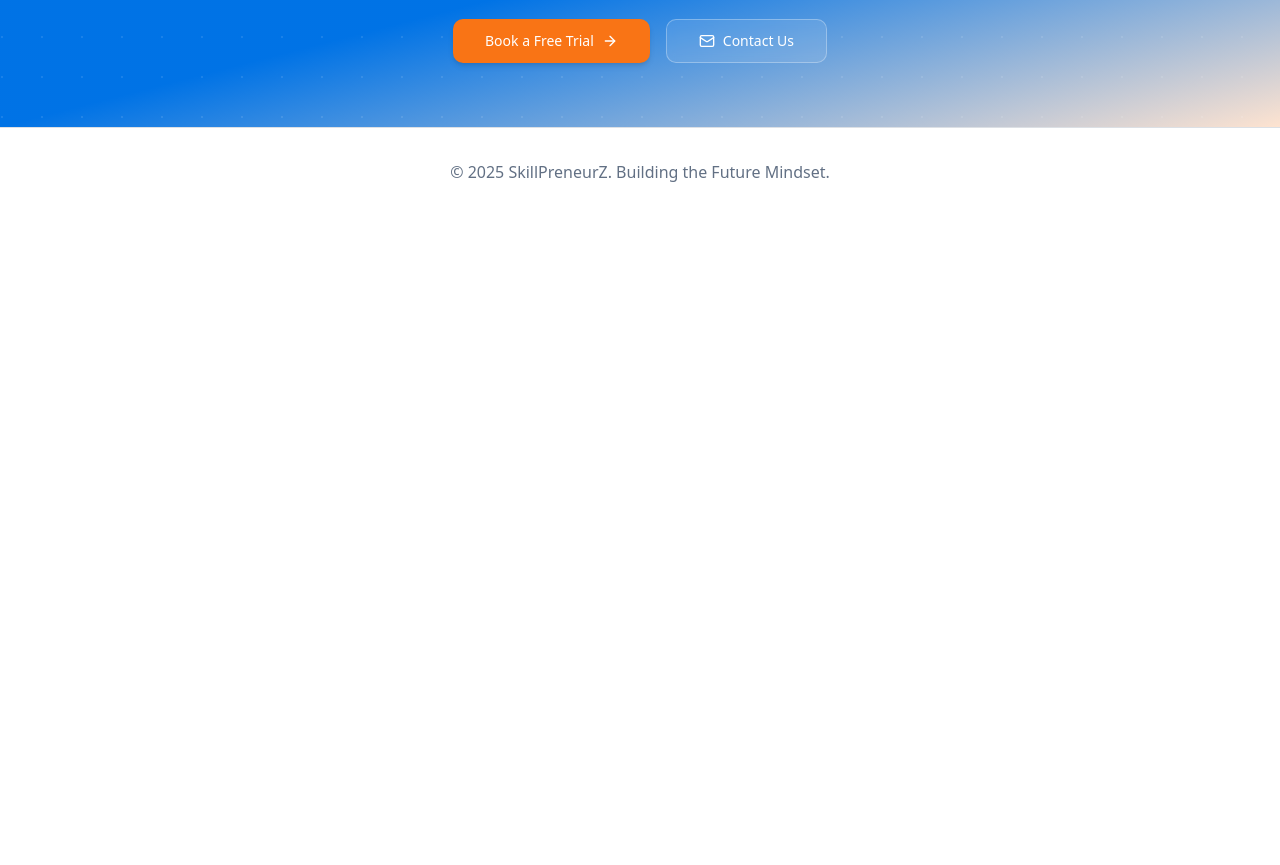
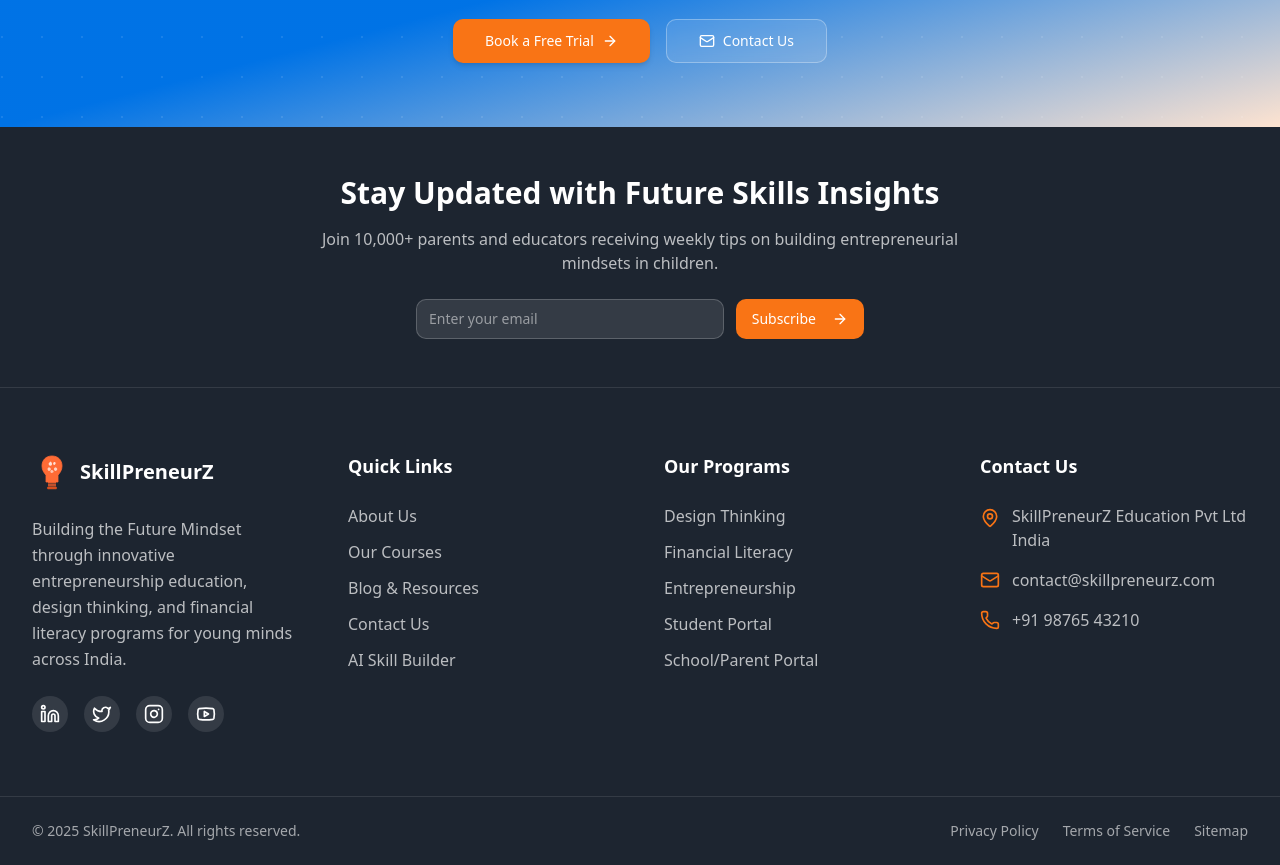
Before and after one commit to skpzskill/skill-lo-next, a Next.js app: page / in a window 1280 px wide. Shown: the part 3801-4666 px from the top of the page. Before the commit the page ends 4017 px from the top, so only its background shows below. Built offline with nearby package versions, Linux system fonts and the light colour scheme.

Commit message:
Fix: Move newsletter footer to homepage and add Back to Dashboard button in AI builder

```diff
--- a/src/app/HomeClient.tsx
+++ b/src/app/HomeClient.tsx
@@ -8,6 +8,7 @@ import Mission from "@/components/Mission";
 import Features from "@/components/Features";
 import Programs from "@/components/Programs";
 import CTA from "@/components/CTA";
+import Footer from "@/components/Footer";
 import JoinDialog from "@/components/JoinDialog";
 
 const HomeClient = () => {
@@ -24,11 +25,8 @@ const HomeClient = () => {
                 <Programs />
                 <CTA onJoinClick={() => setJoinDialogOpen(true)} />
             </main>
-            <footer className="py-8 bg-card border-t border-border">
-                <div className="container mx-auto px-4 text-center text-muted-foreground">
-                    <p>© 2025 SkillPreneurZ. Building the Future Mindset.</p>
-                </div>
-            </footer>
+
+            <Footer />
 
             <JoinDialog open={joinDialogOpen} onOpenChange={setJoinDialogOpen} />
         </div>
--- a/src/app/courses/CoursesClient.tsx
+++ b/src/app/courses/CoursesClient.tsx
@@ -4,7 +4,6 @@ import { useState } from 'react';
 import Link from 'next/link';
 import { Clock, Users, Award, CheckCircle, ArrowRight, Star } from 'lucide-react';
 import Navigation from '@/components/Navigation';
-import Footer from '@/components/Footer';
 import JoinDialog from '@/components/JoinDialog';
 import Breadcrumb from '@/components/Breadcrumb';
 import { Button } from '@/components/ui/button';
@@ -239,7 +238,6 @@ const CoursesClient = () => {
                     </section>
                 </main>
 
-                <Footer />
                 <JoinDialog open={joinDialogOpen} onOpenChange={setJoinDialogOpen} />
             </div>
         </>
--- a/src/components/self-course/SelfCourseSidebar.tsx
+++ b/src/components/self-course/SelfCourseSidebar.tsx
@@ -39,8 +39,8 @@ const SelfCourseSidebar = ({ mode, onModeChange }: SelfCourseSidebarProps) => {
           <Button
             variant={mode === "child" ? "default" : "outline"}
             className={`w-full justify-start gap-3 h-12 ${mode === "child"
-                ? "bg-gradient-to-r from-orange-400 to-pink-500 text-white border-0 shadow-lg"
-                : "hover:bg-orange-50"
+              ? "bg-gradient-to-r from-orange-400 to-pink-500 text-white border-0 shadow-lg"
+              : "hover:bg-orange-50"
               }`}
             onClick={() => onModeChange("child")}
           >
@@ -54,8 +54,8 @@ const SelfCourseSidebar = ({ mode, onModeChange }: SelfCourseSidebarProps) => {
           <Button
             variant={mode === "parent" ? "default" : "outline"}
             className={`w-full justify-start gap-3 h-12 ${mode === "parent"
-                ? "bg-gradient-to-r from-blue-500 to-violet-600 text-white border-0 shadow-lg"
-                : "hover:bg-blue-50"
+              ? "bg-gradient-to-r from-blue-500 to-violet-600 text-white border-0 shadow-lg"
+              : "hover:bg-blue-50"
               }`}
             onClick={() => onModeChange("parent")}
           >
@@ -68,7 +68,13 @@ const SelfCourseSidebar = ({ mode, onModeChange }: SelfCourseSidebarProps) => {
         </div>
       </SidebarContent>
 
-      <SidebarFooter className="p-4 border-t border-sidebar-border/50">
+      <SidebarFooter className="p-4 border-t border-sidebar-border/50 space-y-2">
+        <Link href="/student">
+          <Button variant="default" className="w-full justify-start gap-2 bg-gradient-to-r from-violet-500 to-pink-500 text-white hover:from-violet-600 hover:to-pink-600">
+            <Home className="w-4 w-4" />
+            <span>Back to Dashboard</span>
+          </Button>
+        </Link>
         <Link href="/">
           <Button variant="ghost" className="w-full justify-start gap-2 text-muted-foreground hover:text-foreground">
             <Home className="w-4 h-4" />
```
